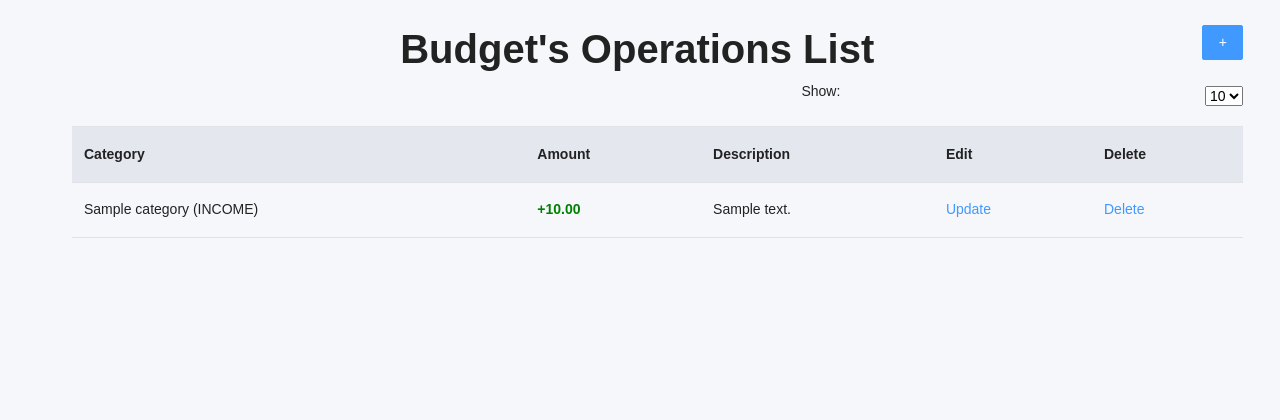
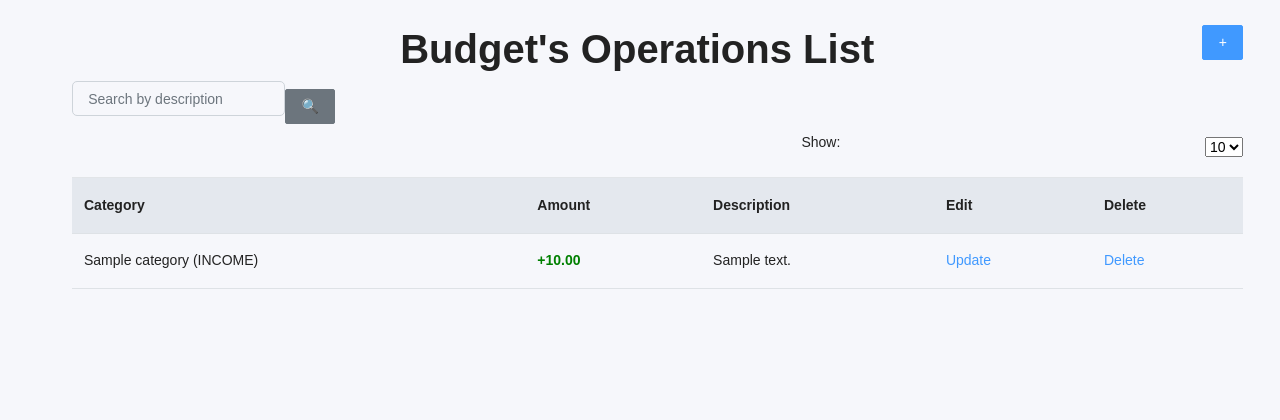
Before and after one commit to MarcinDJacz/Complete_Financial_Planner, a Django app: page /planner/operations/ in a window 1280 px wide. Shown: the part 87-507 px from the top of the page. Run offline with Django 5.2, Linux system fonts and the light colour scheme; a user stored in the database is signed in; tables that the repository leaves empty hold one stand-in row (values such as "Sample post"); some libraries are stand-ins or nearby versions; some web fonts are replaced.

Commit message:
feat(operations): add filtering by operation description in list view

```diff
--- a/planner/forms.py
+++ b/planner/forms.py
@@ -46,3 +46,10 @@ class CustomUserCreationForm(UserCreationForm):
     class Meta(UserCreationForm.Meta):
         model = CustomUser
         fields = ('username', 'first_name', 'last_name','email',)
+
+
+class OperationSearchForm(forms.Form):
+    description = forms.CharField(max_length=255,
+                            required=False,
+                            label="",
+                            widget=forms.TextInput(attrs={'placeholder': 'Search by description'}))
--- a/planner/views.py
+++ b/planner/views.py
@@ -6,7 +6,7 @@ from .models import CustomUser, Operation, Savings, Debt, Portfolio, Family, Con
 from django.contrib.auth.decorators import login_required
 from django.contrib.auth.mixins import LoginRequiredMixin
 from django.views import generic
-from .forms import UserSettingsForm, FamilySettingsForm, ContactMessageForm, OperationCreateForm, CustomUserCreationForm
+from .forms import UserSettingsForm, FamilySettingsForm, OperationSearchForm, ContactMessageForm, OperationCreateForm, CustomUserCreationForm
 from .utils import get_family_graph
 
 
@@ -85,10 +85,19 @@ class OperationsListView(LoginRequiredMixin, generic.ListView):
         return 10
 
     def get_context_data(self, **kwargs):
-        context = super().get_context_data(**kwargs)
+        context = super(OperationsListView, self).get_context_data(**kwargs)
+        description = self.request.GET.get("description", "")
+        context["search_form"] = OperationSearchForm(initial={"description": description})
         per_page = self.request.GET.get('per_page')
         context['per_page_value'] = int(per_page) if per_page and per_page.isdigit() else 10
         return context
+
+    def get_queryset(self):
+        queryset = Operation.objects.all()
+        form = OperationSearchForm(self.request.GET)
+        if form.is_valid() and form.cleaned_data.get("description"):
+            queryset = queryset.filter(description__icontains=form.cleaned_data["description"])
+        return queryset
 
 class OperationsCreateView(LoginRequiredMixin, generic.CreateView):
     model = Operation
--- a/templates/planner/operations_list.html
+++ b/templates/planner/operations_list.html
@@ -1,10 +1,14 @@
 {% extends "base.html" %}
-
+{% load crispy_forms_tags %}
 {% block content %}
   <h1>
     Budget's Operations List
     <a class="btn btn-primary" style="float: right" href="{% url 'planner:operations_create' %}">+</a>
   </h1>
+  <form method="GET" action="" class="form-inline">
+      {{ search_form|crispy }}
+      <input class = "btn btn-secondary" type="submit" value="🔍">
+  </form>
   {% if operations %}
     <table class="table table-striped">
 <div style="display: flex; justify-content: space-between; align-items: center; margin-bottom: 1rem;">
```
